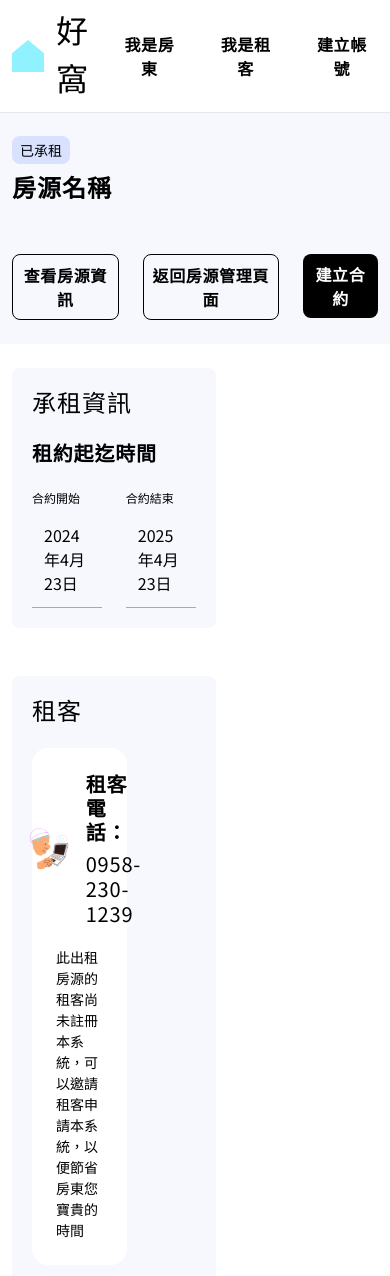
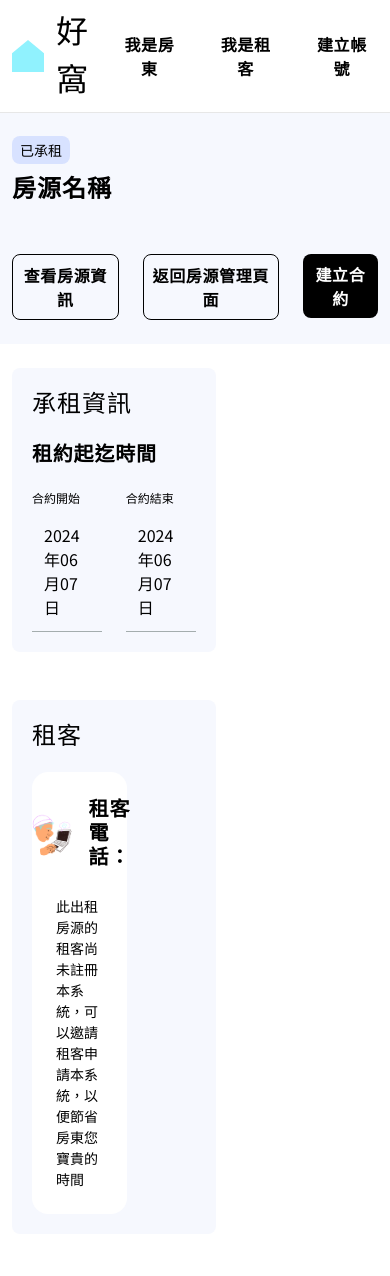
Before and after one commit to Eshiunm/Rocket_HowOh, a React (Vite) app: page /landlord/rented/1 in a window 390 px wide. Shown: the top 1276 px of the page. Built offline with nearby package versions, Linux system fonts and the light colour scheme; no server answers; a web font is replaced by a local one.

Commit message:
feat: add non-system tenant data of date and phone

```diff
--- a/src/pages/landlordManagement/RentedHouse.tsx
+++ b/src/pages/landlordManagement/RentedHouse.tsx
@@ -7,12 +7,25 @@ import close from "../../assets/imgs/icons/close.svg";
 import HouseDatas from "../../components/landLordManagement/HouseDatas";
 import { apiHouseLandlordSingleInfo } from "../../apis/apis";
 import noDataImg from "../../assets/imgs/tenantManagement/whenNoItemsShowThisImg.svg";
+import moment from 'moment-timezone';
+
+type TenantDataType = {
+  "leaseStartTime": string;
+  "leaseEndTime": string;
+  "name": string | null;
+  "gender": string | null;
+  "job": string | null;
+  "tel": "";
+  "description": string | null;
+  "ratingCount": number | null;
+  "ratingAvg": number | null;
+};
 
 export default function RentedHouse() {
   const customTheme: CustomFlowbiteTheme = {
     drawer: {
       "root": {
-        "base": "bg-Landlord-95 fixed z-40 overflow-y-auto px-10 pt-10 transition-transform",
+        "base": "bg-white fixed z-40 overflow-y-auto px-10 pt-10 transition-transform",
         "backdrop": "fixed inset-0 z-30 bg-transparent",
         "edge": "bottom-16",
         "position": {
@@ -52,7 +65,7 @@ export default function RentedHouse() {
   const [isTenantNameFocused,setIsTenantNameFocused] = useState(false);
   const [isHouseAddressFocused,setIsHouseAddressFocused] = useState(false);
 
-  const [tenantData, setTenantData] = useState();
+  const [tenantData, setTenantData] = useState<TenantDataType | null>(null);
   const [houseData, setHouseData] = useState({
     appointmentCount: 0,
     formData:{
@@ -184,11 +197,19 @@ export default function RentedHouse() {
           <div className="flex gap-6">
             <div className="w-full border-b border-Neutral-70">
               <h6 className="text-sans-caption mb-1">合約開始</h6>
-              <time dateTime="2022-01-01" className="block p-3">2024年4月23日</time>
+              <time
+                dateTime={moment(tenantData?.leaseStartTime).tz('Asia/Taipei').format('YYYY-MM-DD')}
+                className="block p-3">
+                  {moment(tenantData?.leaseStartTime).tz('Asia/Taipei').format('YYYY年MM月DD日')}
+              </time>
             </div>
             <div className="w-full border-b border-Neutral-70">
               <h6 className="text-sans-caption mb-1">合約結束</h6>
-              <time dateTime="2022-01-01" className="block p-3">2025年4月23日</time>
+              <time
+                dateTime={moment(tenantData?.leaseEndTime).tz('Asia/Taipei').format('YYYY-MM-DD')}
+                className="block p-3">
+                  {moment(tenantData?.leaseEndTime).tz('Asia/Taipei').format('YYYY年MM月DD日')}
+              </time>
             </div>
           </div>
         </section>
@@ -235,7 +256,11 @@ export default function RentedHouse() {
                   <img src={noDataImg} alt="No data image" />
                   <div className="w-full">
                     <h4 className="text-sans-b-h6 mb-2">租客電話：</h4>
-                    <a href="tel:+886-958-230-1239" className="text-sans-h6">0958-230-1239</a>
+                    <a
+                      href={`+886-${tenantData?.tel.replace(/^0/, '').replace(/(\d{3})(\d{3})(\d{3})/, '$1-$2-$3')}`}
+                      className="text-sans-body1">
+                      {tenantData?.tel.replace(/(\d{4})(\d{3})(\d{3})/, '$1-$2-$3')}
+                    </a>
                   </div>
                 </div>
                 <p className="text-sans-body2 mt-5">此出租房源的租客尚未註冊本系統，可以邀請租客申請本系統，以便節省房東您寶貴的時間</p>
```
